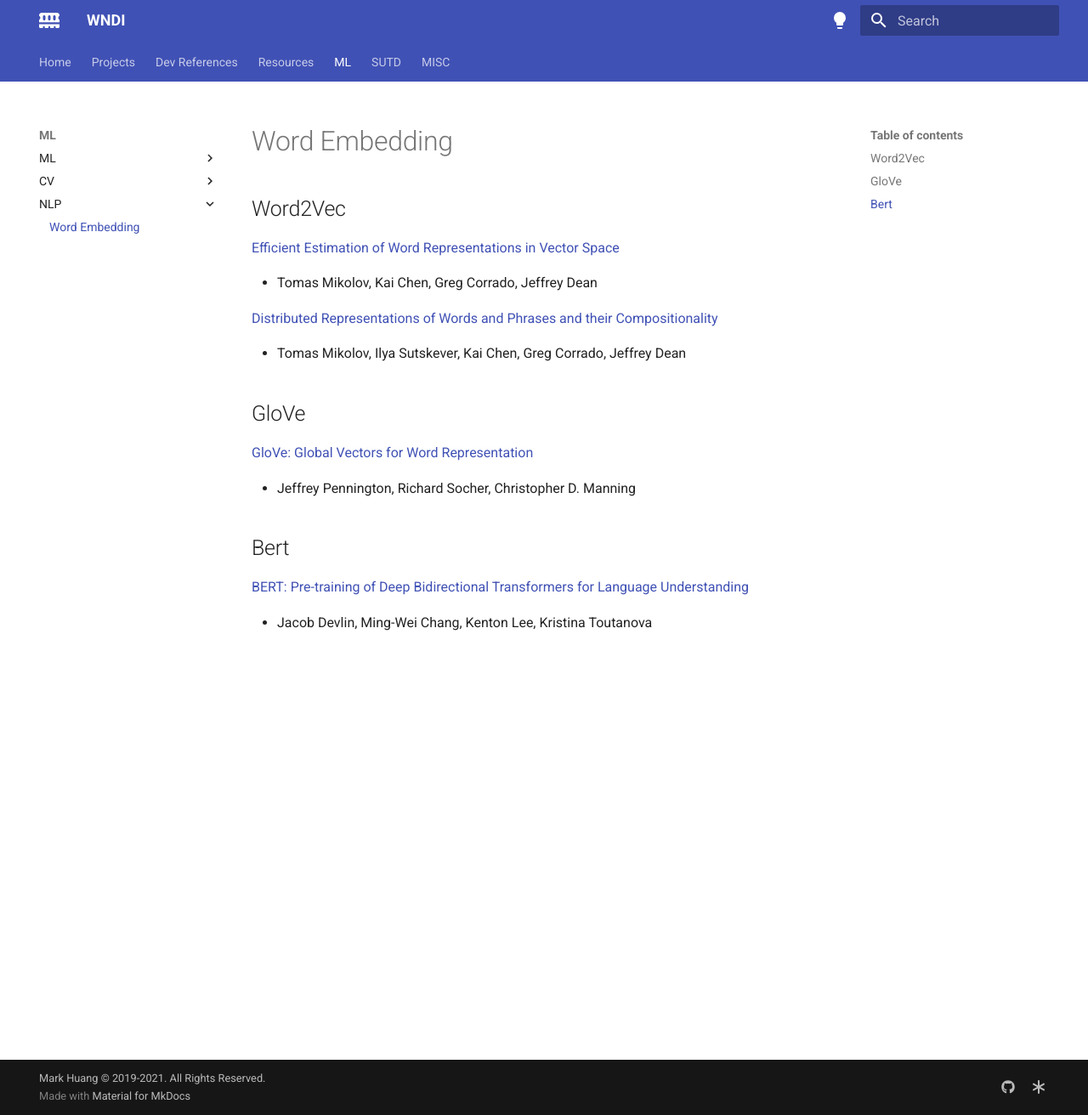
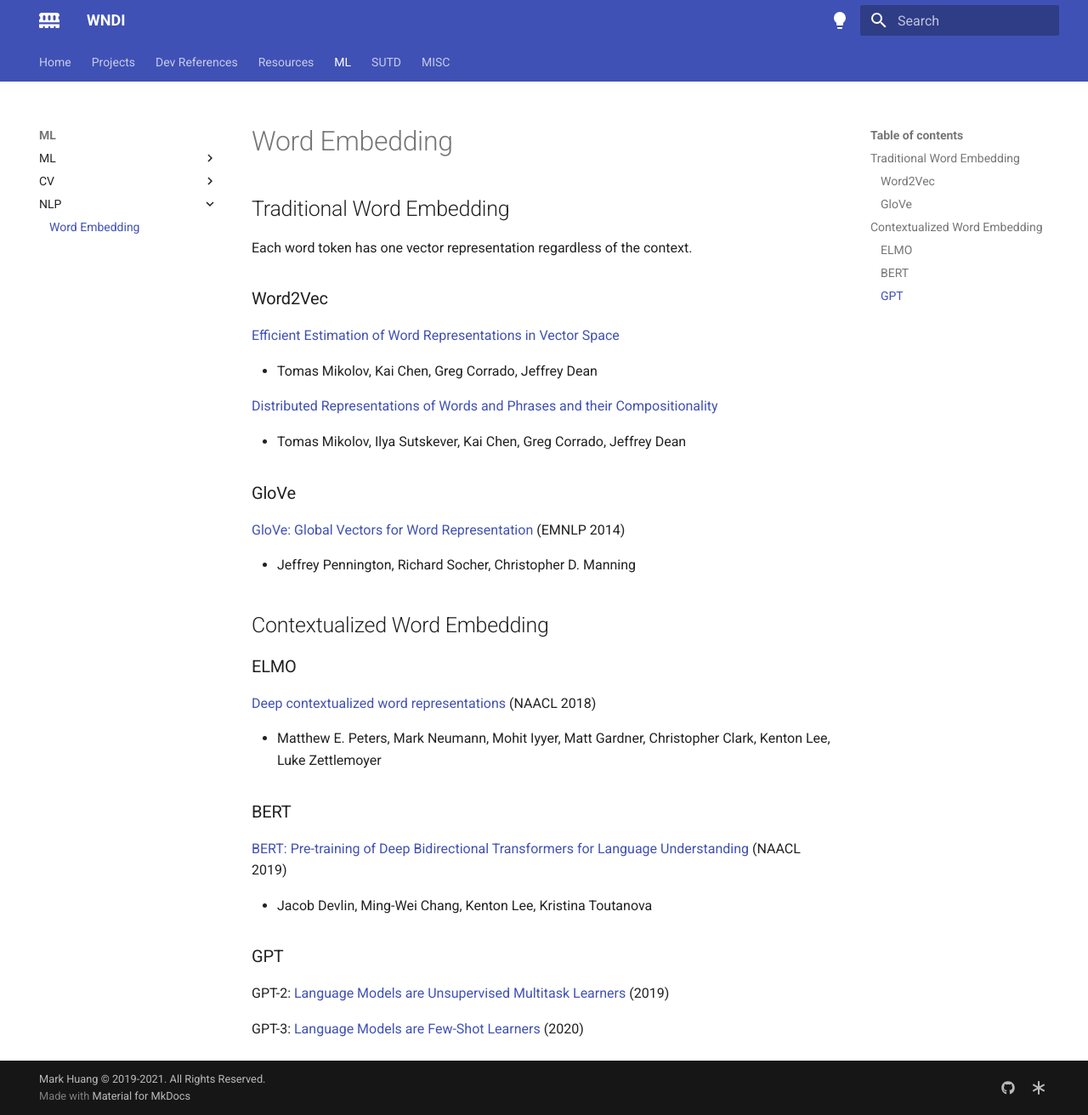
Before and after one commit to MarkHershey/docs, an MkDocs documentation site: the page built from docs/pages/ml/word_embedding.md, in a window 1280 px wide and 1312 px high. Shown: the whole window at 85% size. Built offline with MkDocs 1.6.1 and Material for MkDocs 9.7.7, drawn with Linux system fonts in a browser that asks for light colours.

Commit message:
Update word_embedding.md

```diff
--- a/docs/pages/ml/word_embedding.md
+++ b/docs/pages/ml/word_embedding.md
@@ -1,6 +1,10 @@
 # Word Embedding
 
-## Word2Vec
+## Traditional Word Embedding
+
+Each word token has one vector representation regardless of the context.
+
+### Word2Vec
 
 [Efficient Estimation of Word Representations in Vector Space](https://arxiv.org/abs/1301.3781)
 
@@ -10,15 +14,28 @@
 
 - Tomas Mikolov, Ilya Sutskever, Kai Chen, Greg Corrado, Jeffrey Dean
 
-## GloVe
+### GloVe
 
-[GloVe: Global Vectors for Word Representation](https://nlp.stanford.edu/pubs/glove.pdf)
+[GloVe: Global Vectors for Word Representation](https://nlp.stanford.edu/pubs/glove.pdf) (EMNLP 2014)
 
 - Jeffrey Pennington, Richard Socher, Christopher D. Manning
 
+## Contextualized Word Embedding
 
-## Bert
+### ELMO
 
-[BERT: Pre-training of Deep Bidirectional Transformers for Language Understanding](https://arxiv.org/abs/1810.04805)
+[Deep contextualized word representations](https://arxiv.org/abs/1802.05365) (NAACL 2018)
+
+- Matthew E. Peters, Mark Neumann, Mohit Iyyer, Matt Gardner, Christopher Clark, Kenton Lee, Luke Zettlemoyer
+
+### BERT
+
+[BERT: Pre-training of Deep Bidirectional Transformers for Language Understanding](https://arxiv.org/abs/1810.04805) (NAACL 2019)
 
 - Jacob Devlin, Ming-Wei Chang, Kenton Lee, Kristina Toutanova
+
+### GPT
+
+GPT-2: [Language Models are Unsupervised Multitask Learners](https://d4mucfpksywv.cloudfront.net/better-language-models/language_models_are_unsupervised_multitask_learners.pdf) (2019)
+
+GPT-3: [Language Models are Few-Shot Learners](https://arxiv.org/abs/2005.14165) (2020)
```
